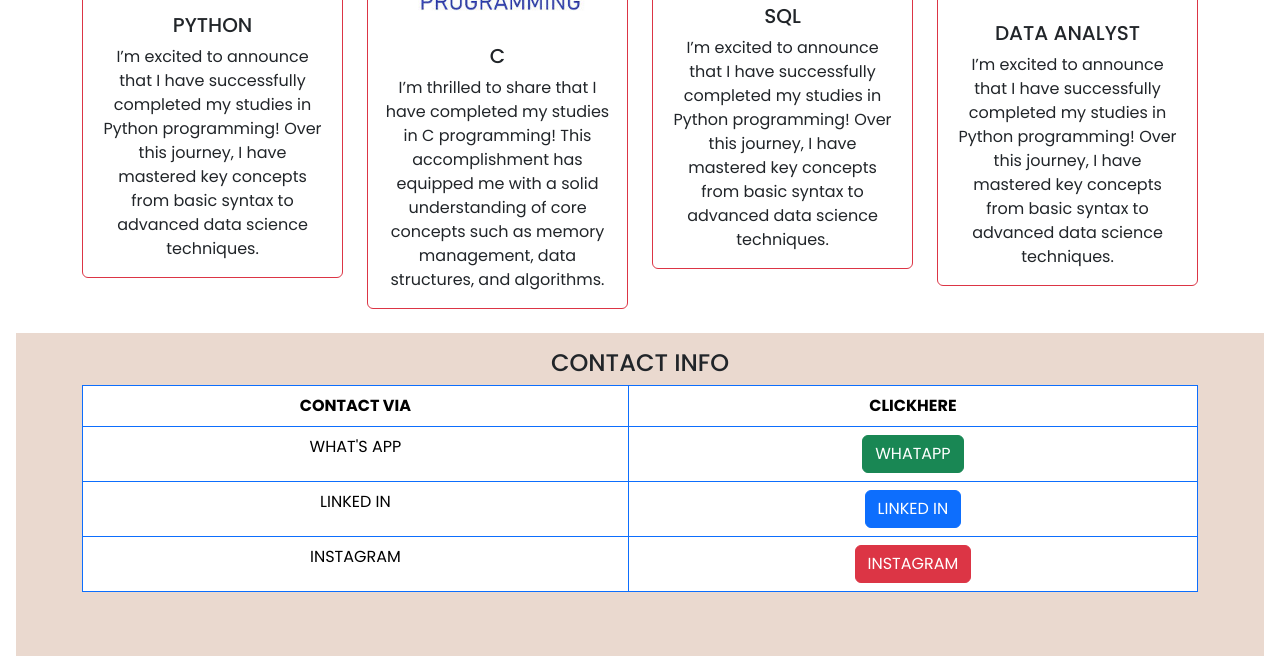
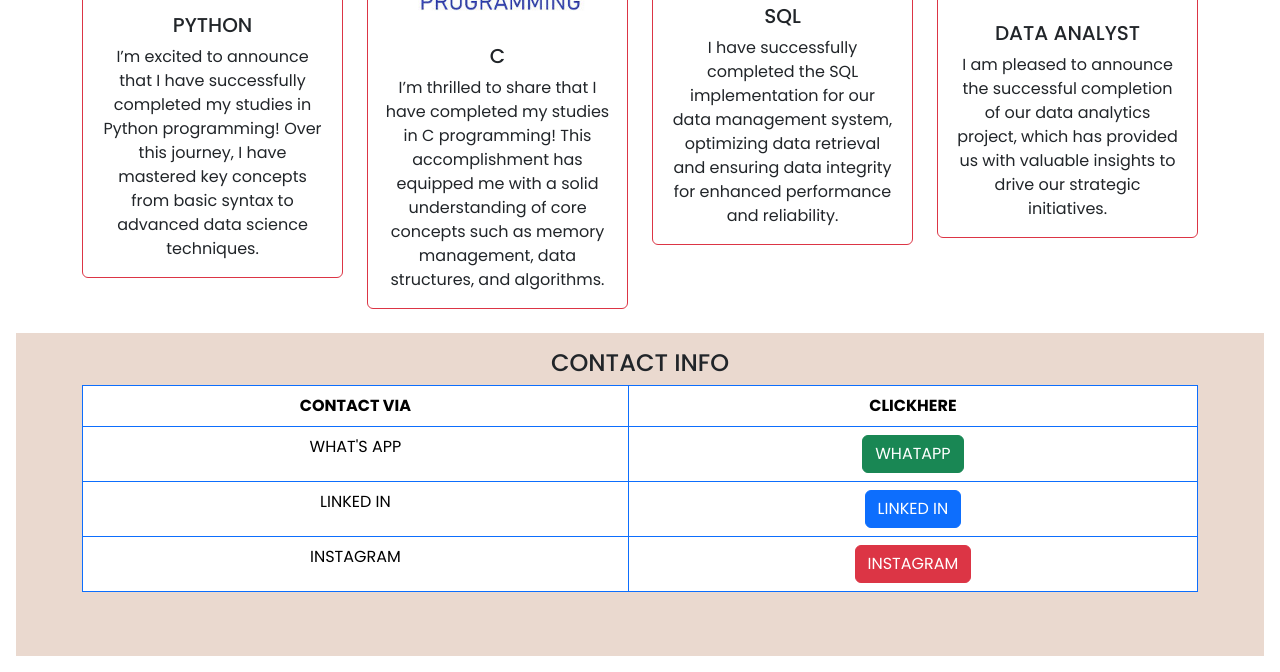
Before and after one commit to naveenclassy/niveeshport, a plain HTML site: page index.html in a window 1280 px wide. Shown: the part 1656-2328 px from the top of the page. Drawn offline with nearby package versions, Linux system fonts and the light colour scheme.

Commit message:
Update index.html

```diff
--- a/index.html
+++ b/index.html
@@ -115,9 +115,7 @@
                         <img src="images/sql2.png" class="card-image-top w-75 m-auto " alt="...">
                         <div class="card-body">
                             <h5 class="card-title text-uppercase">sql</h5>
-                            <p class="card-text">I’m excited to announce that I have successfully completed my studies
-                                in Python programming! Over this journey, I have mastered key concepts from basic syntax
-                                to advanced data science techniques. </p>
+                            <p class="card-text">I have successfully completed the SQL implementation for our data management system, optimizing data retrieval and ensuring data integrity for enhanced performance and reliability. </p>
 
                         </div>
 
@@ -128,9 +126,7 @@
                         <img src="images/data.jpeg" class="card-image-top w-50 m-auto " alt="...">
                         <div class="card-body">
                             <h5 class="card-title text-uppercase">data analyst</h5>
-                            <p class="card-text">I’m excited to announce that I have successfully completed my studies
-                                in Python programming! Over this journey, I have mastered key concepts from basic syntax
-                                to advanced data science techniques. </p>
+                            <p class="card-text">I am pleased to announce the successful completion of our data analytics project, which has provided us with valuable insights to drive our strategic initiatives. </p>
 
                         </div>
 
```
